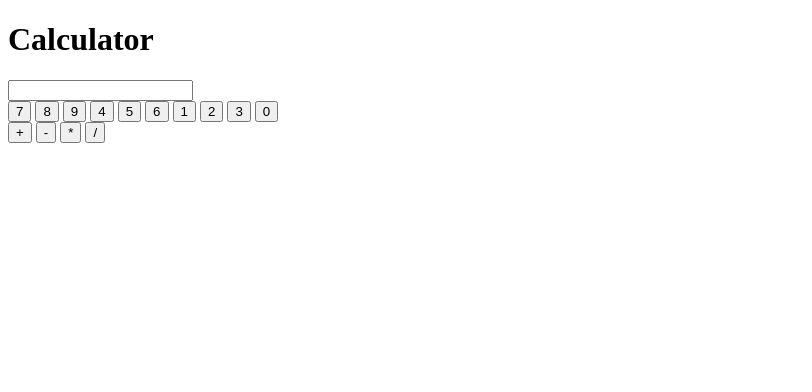
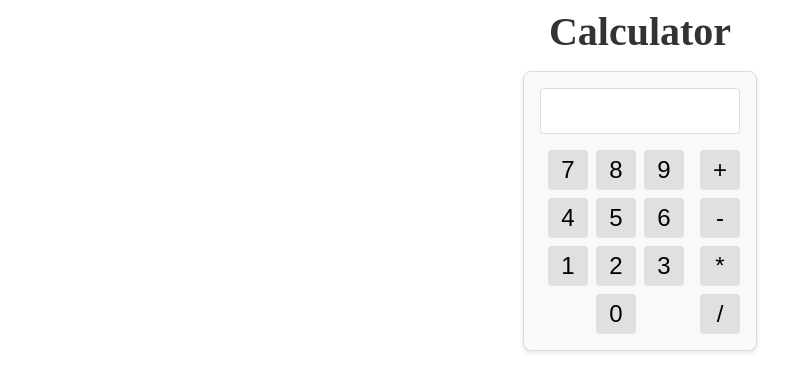
Before and after one commit to dsoto1219/calculator, a plain HTML site: page index.html in a window 1280 px wide. Shown: the whole page, without its empty margins (0-812 px from the left). Drawn offline with Linux system fonts and the light colour scheme.

Commit message:
style calculator

```diff
--- a/index.html
+++ b/index.html
@@ -4,12 +4,13 @@
     <meta charset="UTF-8">
     <meta name="viewport" content="width=device-width, initial-scale=1.0">
     <title>Calculator</title>
+    <link rel="stylesheet" href="styles.css">
     <script src="script.js" defer></script>
 </head>
 <body>
     <h1 class="header">Calculator</h1>
     <div class="calculator">
-        <input type="text" name="num-input" id="num-input">
+        <input type="text" class="num-input" name="num-input" id="num-input">
         <div class="buttons">
             <div class="numbers">
                 <button value="7">7</button>
--- /dev/null
+++ b/styles.css
@@ -0,0 +1,69 @@
+.header {
+    margin: 0;
+    padding: 0;
+    font-size: 2.5rem;
+    font-weight: 700;
+    color: #333;
+    text-align: center;
+    margin-bottom: 1rem;
+}
+
+.calculator {
+    display: flex;
+    flex-direction: column;
+    align-items: center;
+    justify-content: center;
+    width: 200px;
+    margin: 0 auto;
+    padding: 1rem;
+    background-color: #f9f9f9;
+    border-radius: 8px;
+    box-shadow: 0 2px 4px rgba(0, 0, 0, 0.1);
+    border: 1px solid #ddd;
+    gap: 16px;
+}
+
+.num-input {
+    box-sizing: border-box;
+    width: 100%;
+    font-size: 1.5rem;
+    text-align: right;
+    border: 1px solid #ddd;
+    border-radius: 4px;
+    padding: 0.5rem;
+}
+
+button {
+    width: 40px;
+    height: 40px;
+    font-size: 1.5rem;
+    background-color: #e0e0e0;
+    box-sizing: border-box;
+    border: none;
+    border-radius: 4px;
+    cursor: pointer;
+}
+
+button:active {
+    background-color: #ccc;
+}
+
+.buttons {
+    display: flex;
+    gap: 8px;
+    justify-content: space-between;
+}
+
+.numbers {
+    display: flex;
+    flex-flow: row wrap;
+    justify-content: center;
+    gap: 8px;
+}
+
+.operations {
+    display: flex;
+    flex-direction: column;
+    align-items: center;
+    gap: 8px;
+}
```
